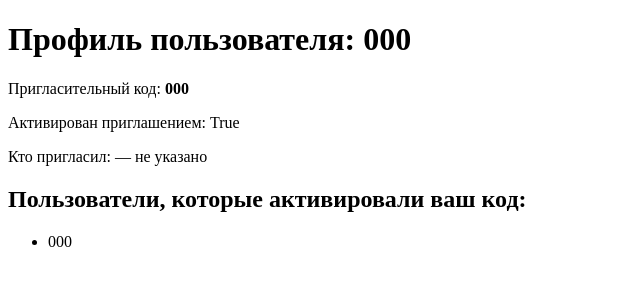
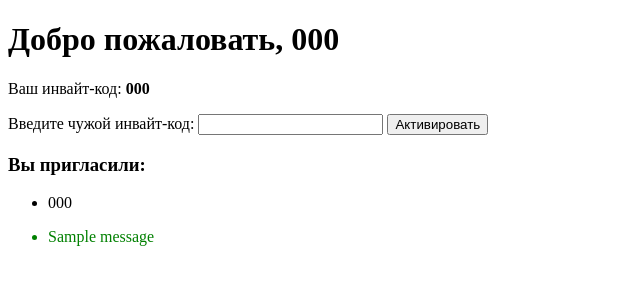
Before and after one commit to liuBA29/refferal_system, a Django app: template templates/users/profile.html in a window 1280 px wide. Shown: the top 300 px of the page, without its empty margins (0-640 px from the left). Run offline with Django 5.2, Linux system fonts and the light colour scheme; tables that the repository leaves empty hold one stand-in row (values such as "Sample post"); the template is opened without the code that fills it: values that come from a table or form of the project are taken from there, most other values are stand-ins (such as "Sample title", 1, 10 or a date in 2020); one stand-in notice (Sample message) is shown.

Commit message:
beautiful 5

```diff
--- a/templates/users/profile.html
+++ b/templates/users/profile.html
@@ -1,23 +1,44 @@
+
+<!-- users/profile.html -->
+
 <!DOCTYPE html>
-<html lang="en">
+<html>
 <head>
-    <meta charset="UTF-8">
-    <title>Title</title>
+    <title>Профиль</title>
 </head>
 <body>
-<h1>Профиль пользователя: {{ user_profile.phone_number }}</h1>
-<p>Пригласительный код: <strong>{{ user_profile.invite_code }}</strong></p>
-<p>Активирован приглашением: {{ user_profile.activated_invite }}</p>
-<p>Кто пригласил: {% if user_profile.invited_by %}{{ user_profile.invited_by.phone_number }}{% else %}— не указано {% endif %}</p>
+    <h1>Добро пожаловать, {{ user_profile.phone_number }}</h1>
 
-<h2>Пользователи, которые активировали ваш код:</h2>
+    <p>Ваш инвайт-код: <strong>{{ user_profile.invite_code }}</strong></p>
+
+    {% if user_profile.invited_by %}
+        <p>Вы были приглашены пользователем с кодом: {{ user_profile.invited_by.invite_code }}</p>
+    {% else %}
+        <form method="post">
+            {% csrf_token %}
+            <label for="invite_code">Введите чужой инвайт-код:</label>
+            <input type="text" name="invite_code" required>
+            <button type="submit">Активировать</button>
+        </form>
+    {% endif %}
+
+    <h3>Вы пригласили:</h3>
     <ul>
         {% for phone in invited_phones %}
             <li>{{ phone }}</li>
         {% empty %}
-        <li>Пока никто не активировал ваш код.</li>
+            <li>Пока никого не пригласили</li>
         {% endfor %}
     </ul>
 
+    {% if messages %}
+        <ul>
+        {% for message in messages %}
+            <li style="color: {% if message.tags == 'error' %}red{% else %}green{% endif %};">
+                {{ message }}
+            </li>
+        {% endfor %}
+        </ul>
+    {% endif %}
 </body>
 </html>
--- a/templates/users/verify.html
+++ b/templates/users/verify.html
@@ -1,3 +1,5 @@
+<!-- users/verify.html -->
+
 <!DOCTYPE html>
 <html>
 <head>
--- a/users/tokens.py
+++ b/users/tokens.py
@@ -2,6 +2,9 @@
 
 import random
 import time
+import logging
+
+logger = logging.getLogger(__name__)
 
 # временно храним коды в памяти
 verification_storage = {}
@@ -13,7 +16,7 @@ def send_code(phone_number):
     time.sleep(1.5)  # задержка имитации отправки
     code = generate_verification_code()
     verification_storage[phone_number] = code
-    print(f"[DEBUG] Code for {phone_number}: {code}")
+    logger.debug(f"[DEBUG] Code for {phone_number}: {code}")
     return code
 
 def verify_code(phone_number, code):
```
Also changed, not shown: referral_system/settings.py (+32 -0 lines), users/views.py (+26 -4 lines), 1 other file. Lines whose indentation alone changed are shown as unchanged.
